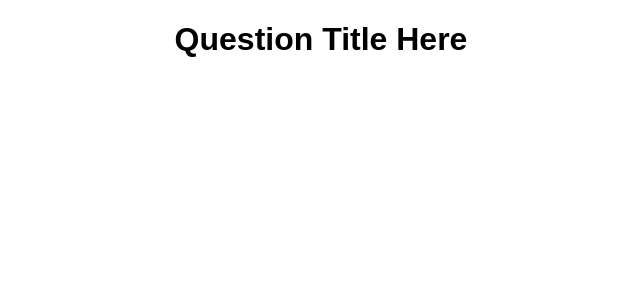
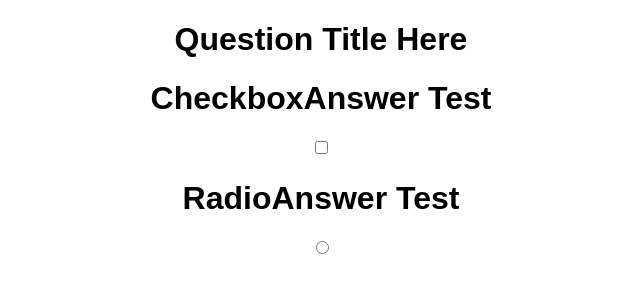
Before and after one commit to Codaisseur15/Frontend, a React (Create React App) app: page /question in a window 1280 px wide. Shown: the top 300 px of the page, without its empty margins (319-959 px from the left). Built offline with nearby package versions, Linux system fonts and the light colour scheme.

Commit message:
adding details to components radio and checkbox forms

```diff
--- a/package.json
+++ b/package.json
@@ -20,6 +20,5 @@
   },
   "main": "index.js",
   "repository": "git@github.com:Codaisseur15/Frontend.git",
-  "author": "Brandon Portheine <bportheine@gmail.com>",
   "license": "MIT"
 }
--- a/src/components/CheckboxAnswer.js
+++ b/src/components/CheckboxAnswer.js
@@ -1,4 +1,4 @@
-import React, {PureComponent} from 'react'
+import React, { PureComponent } from 'react'
 import PropTypes from 'prop-types'
 
 class CheckboxAnswer extends PureComponent {
@@ -8,9 +8,11 @@ class CheckboxAnswer extends PureComponent {
 
   render() {
     return (
-      <CheckboxAnswer content="CheckboxAnswer" />
+      <form>
+        <h1>{ this.props.content }</h1>
+        <input id="checkBox" type="checkbox" />
+      </form>
     )
   }
 }
-
 export default CheckboxAnswer
--- a/src/components/RadioAnswer.js
+++ b/src/components/RadioAnswer.js
@@ -1,4 +1,4 @@
-import React, {PureComponent} from 'react'
+import React, { PureComponent } from 'react'
 import PropTypes from 'prop-types'
 
 class RadioAnswer extends PureComponent {
@@ -8,9 +8,11 @@ class RadioAnswer extends PureComponent {
 
   render() {
     return (
-      <RadioAnswer content="RadioAnswer" />
+      <form>
+        <h1>{ this.props.content }</h1>
+        <input type="radio" id="radioButton" />
+      </form>
     )
   }
 }
-
 export default RadioAnswer
--- a/src/containers/Question.js
+++ b/src/containers/Question.js
@@ -1,9 +1,8 @@
 import React, {PureComponent} from 'react'
 import PropTypes from 'prop-types'
 import QuestionTitle from '../components/QuestionTitle'
-//import CheckboxAnswer from '../components/CheckboxAnswer'
-//import RadioAnswer from '../components/RadioAnswer'
-//import {Redirect} from 'react-router-dom'
+import CheckboxAnswer from '../components/CheckboxAnswer'
+import RadioAnswer from '../components/RadioAnswer'
 
 class Question extends PureComponent {
   static propTypes = {
@@ -12,7 +11,11 @@ class Question extends PureComponent {
 
   render() {
     return (
-      <QuestionTitle content="Question Title Here" />
+      <div>
+        <QuestionTitle content="Question Title Here" />
+        <CheckboxAnswer content="CheckboxAnswer Test" />
+        <RadioAnswer content="RadioAnswer Test" />
+      </div>
     )
   }
 }
```
